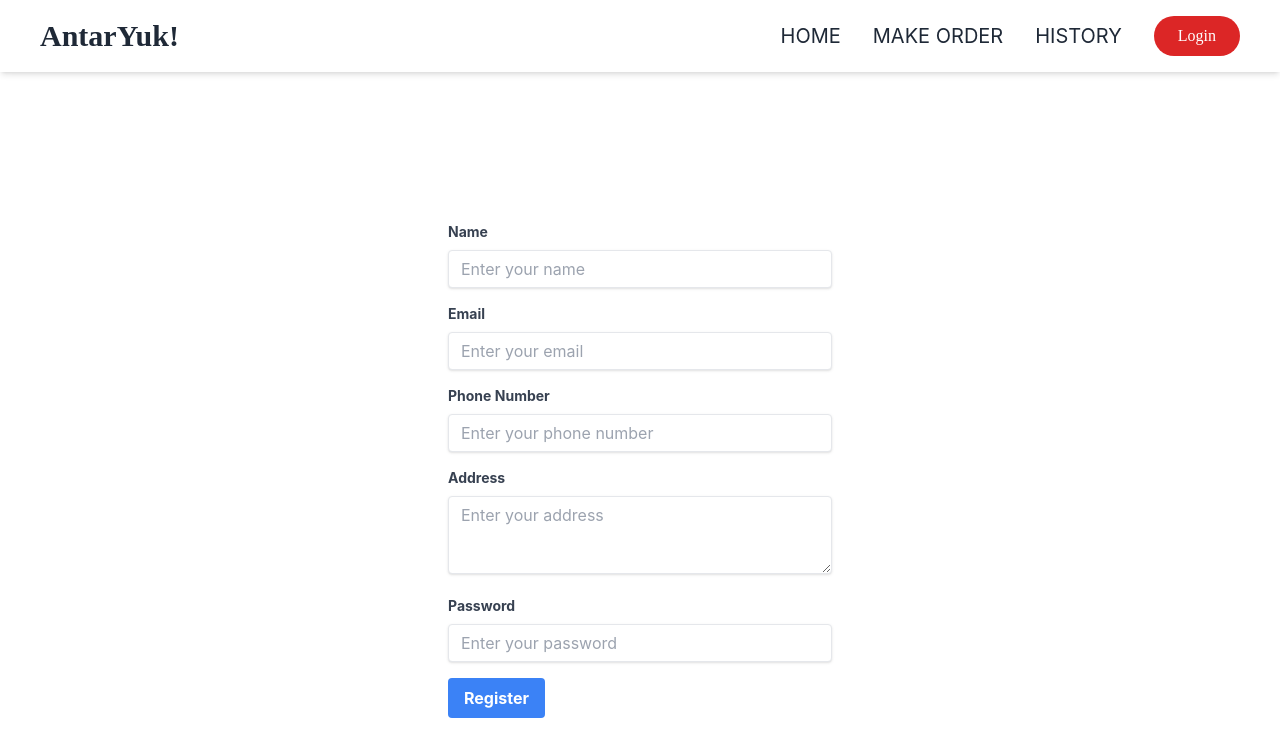
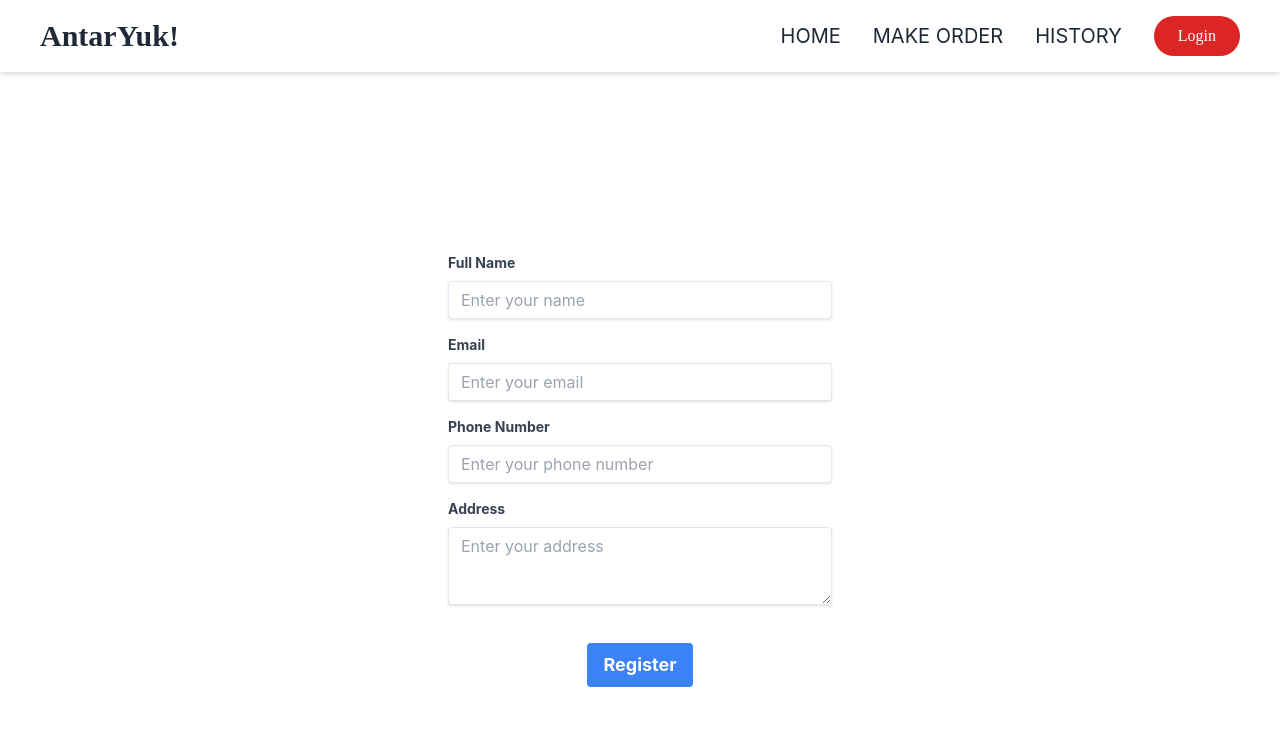
Before and after one commit to Hapsarip/IAI12-AntarYuk, a React (Create React App) app: page /Register in a window 1280 px wide. Shown: the top 756 px of the page. Built offline with nearby package versions, Linux system fonts and the light colour scheme.

Commit message:
Update Register

```diff
--- a/src/pages/Register.js
+++ b/src/pages/Register.js
@@ -6,7 +6,7 @@ export default function RegisterPage () {
       <form className="w-full max-w-sm">
         <div className="mb-4">
           <label className="block text-gray-700 text-sm font-bold mb-2" htmlFor="name">
-            Name
+            Full Name
           </label>
           <input
             className="shadow appearance-none border rounded w-full py-2 px-3 text-gray-700 leading-tight focus:outline-none focus:shadow-outline"
@@ -52,19 +52,7 @@ export default function RegisterPage () {
             required
           ></textarea>
         </div>
-        <div className="mb-4">
-          <label className="block text-gray-700 text-sm font-bold mb-2" htmlFor="password">
-            Password
-          </label>
-          <input
-            className="shadow appearance-none border rounded w-full py-2 px-3 text-gray-700 leading-tight focus:outline-none focus:shadow-outline"
-            id="password"
-            type="password"
-            placeholder="Enter your password"
-            required
-          />
-        </div>
-        <div className="flex items-center justify-between">
+        <div className="mt-8 flex justify-center text-lg text-black">
           <button
             className="bg-blue-500 hover:bg-blue-700 text-white font-bold py-2 px-4 rounded focus:outline-none focus:shadow-outline"
             type="submit"
```
